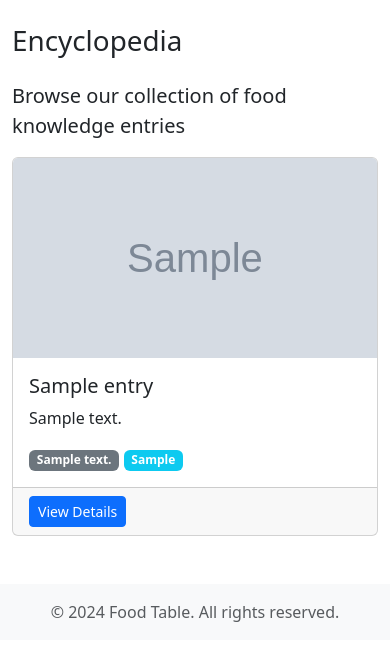
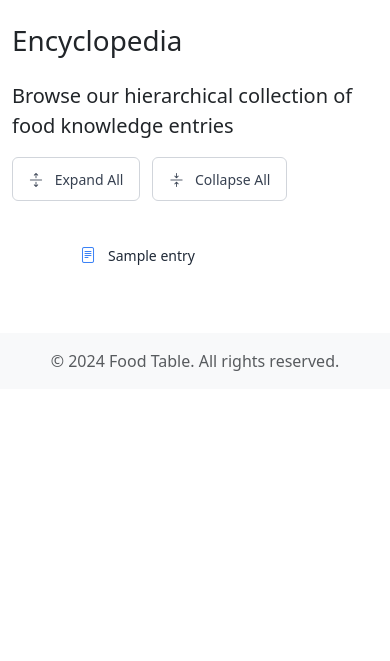
Before and after one commit to beeckusu/food-table, a Django app: template templates/encyclopedia/list.html in a window 390 px wide. Shown: the part 56-717 px from the top of the page. Run offline with Django 5.2, Linux system fonts and the light colour scheme; the template is opened without the code that fills it: most values are stand-ins (such as "Sample title", 1, 10 or a date in 2020); grey boxes marked "Sample" are stand-in pictures; data that the repository does not hold is empty.

Commit message:
FT-57: Implement core tree view HTML/CSS structure
- Created encyclopedia_tree.css with depth-based color coding
- Updated list.html template with tree structure markup
- Added Bootstrap Icons for folder/leaf/chevron indicators
- Implemented WCAG AA accessible design with ARIA roles
- Updated EncyclopediaListView to show only root entries
- Added STATICFILES_DIRS configuration for custom CSS

Features:
- 4-level color coding (Blue/Green/Amber/Gray)
- Expand/collapse controls (HTML structure ready for JS)
- Child count badges
- 44px touch targets for mobile
- Reduced motion and high contrast support

🤖 Generated with [Claude Code](https://claude.com/claude-code)

Co-Authored-By: Claude <noreply@anthropic.com>

```diff
--- a/config/settings.py
+++ b/config/settings.py
@@ -127,6 +127,7 @@ USE_TZ = True
 # https://docs.djangoproject.com/en/5.2/howto/static-files/
 
 STATIC_URL = 'static/'
+STATICFILES_DIRS = [BASE_DIR / 'static']
 
 # Media files
 MEDIA_ROOT = BASE_DIR / 'media'
--- /dev/null
+++ b/static/css/encyclopedia_tree.css
@@ -0,0 +1,277 @@
+/* Encyclopedia Tree View Styles */
+
+/* Tree Container */
+.encyclopedia-tree {
+    list-style: none;
+    padding: 0;
+    margin: 0;
+}
+
+.encyclopedia-tree ul {
+    list-style: none;
+    padding-left: 0;
+    margin: 0;
+}
+
+/* Tree Entry Base Styles */
+.tree-entry {
+    position: relative;
+    margin-bottom: 0.5rem;
+    border-radius: 0.375rem;
+    transition: all 0.2s ease;
+}
+
+.tree-entry-content {
+    display: flex;
+    align-items: center;
+    padding: 0.75rem 1rem;
+    min-height: 44px; /* WCAG mobile touch target */
+    gap: 0.75rem;
+}
+
+.tree-entry:hover {
+    transform: translateX(2px);
+}
+
+/* Depth-Based Color Coding (WCAG AA Compliant) */
+.tree-entry[data-depth="0"] {
+    border-left: 4px solid #1e40af; /* Deep Blue */
+    background: rgba(30, 64, 175, 0.05);
+}
+
+.tree-entry[data-depth="0"]:hover {
+    background: rgba(30, 64, 175, 0.1);
+}
+
+.tree-entry[data-depth="1"] {
+    border-left: 4px solid #059669; /* Green */
+    background: rgba(5, 150, 105, 0.05);
+    margin-left: 1.5rem;
+}
+
+.tree-entry[data-depth="1"]:hover {
+    background: rgba(5, 150, 105, 0.1);
+}
+
+.tree-entry[data-depth="2"] {
+    border-left: 4px solid #d97706; /* Amber */
+    background: rgba(217, 119, 6, 0.05);
+    margin-left: 3rem;
+}
+
+.tree-entry[data-depth="2"]:hover {
+    background: rgba(217, 119, 6, 0.1);
+}
+
+.tree-entry[data-depth="3"],
+.tree-entry[data-depth="4"],
+.tree-entry[data-depth="5"],
+.tree-entry[data-depth="6"],
+.tree-entry[data-depth="7"],
+.tree-entry[data-depth="8"],
+.tree-entry[data-depth="9"] {
+    border-left: 4px solid #6b7280; /* Gray */
+    background: rgba(107, 114, 128, 0.05);
+}
+
+.tree-entry[data-depth="3"]:hover,
+.tree-entry[data-depth="4"]:hover,
+.tree-entry[data-depth="5"]:hover,
+.tree-entry[data-depth="6"]:hover,
+.tree-entry[data-depth="7"]:hover,
+.tree-entry[data-depth="8"]:hover,
+.tree-entry[data-depth="9"]:hover {
+    background: rgba(107, 114, 128, 0.1);
+}
+
+.tree-entry[data-depth="3"] { margin-left: 4.5rem; }
+.tree-entry[data-depth="4"] { margin-left: 6rem; }
+.tree-entry[data-depth="5"] { margin-left: 7.5rem; }
+.tree-entry[data-depth="6"] { margin-left: 9rem; }
+.tree-entry[data-depth="7"] { margin-left: 10.5rem; }
+.tree-entry[data-depth="8"] { margin-left: 12rem; }
+.tree-entry[data-depth="9"] { margin-left: 13.5rem; }
+
+/* Expand/Collapse Button */
+.tree-toggle {
+    background: none;
+    border: none;
+    padding: 0.5rem;
+    cursor: pointer;
+    display: flex;
+    align-items: center;
+    justify-content: center;
+    min-width: 44px;
+    min-height: 44px;
+    border-radius: 0.25rem;
+    color: #4b5563;
+    transition: all 0.2s ease;
+}
+
+.tree-toggle:hover {
+    background: rgba(0, 0, 0, 0.05);
+    color: #1f2937;
+}
+
+.tree-toggle:focus {
+    outline: 2px solid #2563eb;
+    outline-offset: 2px;
+}
+
+.tree-toggle i {
+    font-size: 1rem;
+    transition: transform 0.2s ease;
+}
+
+/* Placeholder for entries without children */
+.tree-toggle-placeholder {
+    min-width: 44px;
+    min-height: 44px;
+}
+
+/* Entry Icons */
+.tree-icon {
+    font-size: 1.25rem;
+    min-width: 1.5rem;
+    text-align: center;
+    color: #6b7280;
+}
+
+.tree-icon.folder-icon {
+    color: #d97706;
+}
+
+.tree-icon.leaf-icon {
+    color: #3b82f6;
+}
+
+/* Entry Name Link */
+.tree-entry-link {
+    flex: 1;
+    text-decoration: none;
+    color: #1f2937;
+    font-weight: 500;
+    font-size: 1rem;
+    line-height: 1.5;
+}
+
+.tree-entry-link:hover {
+    color: #2563eb;
+    text-decoration: underline;
+}
+
+.tree-entry-link:focus {
+    outline: 2px solid #2563eb;
+    outline-offset: 2px;
+    border-radius: 0.25rem;
+}
+
+/* Child Count Badge */
+.child-count-badge {
+    background: #e5e7eb;
+    color: #374151;
+    padding: 0.25rem 0.5rem;
+    border-radius: 9999px;
+    font-size: 0.75rem;
+    font-weight: 600;
+    min-width: 24px;
+    text-align: center;
+}
+
+/* Children Container */
+.tree-children {
+    margin-top: 0.25rem;
+}
+
+.tree-children.collapsed {
+    display: none;
+}
+
+/* Control Buttons */
+.tree-controls {
+    display: flex;
+    gap: 0.75rem;
+    margin-bottom: 1.5rem;
+    flex-wrap: wrap;
+}
+
+.tree-control-btn {
+    padding: 0.5rem 1rem;
+    border: 1px solid #d1d5db;
+    background: white;
+    color: #374151;
+    border-radius: 0.375rem;
+    font-size: 0.875rem;
+    font-weight: 500;
+    cursor: pointer;
+    transition: all 0.2s ease;
+    min-height: 44px;
+}
+
+.tree-control-btn:hover {
+    background: #f3f4f6;
+    border-color: #9ca3af;
+}
+
+.tree-control-btn:focus {
+    outline: 2px solid #2563eb;
+    outline-offset: 2px;
+}
+
+.tree-control-btn i {
+    margin-right: 0.5rem;
+}
+
+/* Mobile Responsive Adjustments */
+@media (max-width: 768px) {
+    /* Reduce indentation on mobile */
+    .tree-entry[data-depth="1"] { margin-left: 1rem; }
+    .tree-entry[data-depth="2"] { margin-left: 2rem; }
+    .tree-entry[data-depth="3"] { margin-left: 3rem; }
+    .tree-entry[data-depth="4"] { margin-left: 4rem; }
+    .tree-entry[data-depth="5"] { margin-left: 5rem; }
+    .tree-entry[data-depth="6"] { margin-left: 6rem; }
+    .tree-entry[data-depth="7"] { margin-left: 7rem; }
+    .tree-entry[data-depth="8"] { margin-left: 8rem; }
+    .tree-entry[data-depth="9"] { margin-left: 9rem; }
+
+    .tree-entry-content {
+        padding: 0.5rem 0.75rem;
+        gap: 0.5rem;
+    }
+
+    .tree-entry-link {
+        font-size: 0.875rem;
+    }
+
+    .tree-icon {
+        font-size: 1rem;
+    }
+}
+
+/* Accessibility: High Contrast Mode Support */
+@media (prefers-contrast: high) {
+    .tree-entry[data-depth="0"] {
+        border-left-width: 6px;
+    }
+
+    .tree-entry[data-depth="1"],
+    .tree-entry[data-depth="2"],
+    .tree-entry[data-depth="3"] {
+        border-left-width: 5px;
+    }
+}
+
+/* Accessibility: Reduced Motion */
+@media (prefers-reduced-motion: reduce) {
+    .tree-entry,
+    .tree-toggle,
+    .tree-toggle i,
+    .tree-control-btn {
+        transition: none;
+    }
+
+    .tree-entry:hover {
+        transform: none;
+    }
+}
--- a/templates/encyclopedia/list.html
+++ b/templates/encyclopedia/list.html
@@ -1,103 +1,88 @@
 {% extends 'base.html' %}
+{% load static %}
 
 {% block title %}Encyclopedia - Food Table{% endblock %}
+
+{% block extra_css %}
+<link rel="stylesheet" href="{% static 'css/encyclopedia_tree.css' %}">
+{% endblock %}
 
 {% block content %}
 <div class="row">
     <div class="col-12">
         <h1 class="mb-4">Encyclopedia</h1>
-        <p class="lead">Browse our collection of food knowledge entries</p>
+        <p class="lead">Browse our hierarchical collection of food knowledge entries</p>
     </div>
 </div>
 
-<!-- Entries Grid -->
-<div class="row row-cols-1 row-cols-md-2 row-cols-lg-3 g-4">
-    {% for entry in entries %}
-    <div class="col">
-        <div class="card h-100">
-            {% if entry.images.all.0 %}
-            <img src="{{ entry.images.all.0.image.url }}" class="card-img-top" alt="{{ entry.name }}" style="height: 200px; object-fit: cover;">
-            {% else %}
-            <div class="card-img-top bg-light d-flex align-items-center justify-content-center" style="height: 200px;">
-                <span class="text-muted">No image</span>
+{% if entries %}
+<!-- Tree Controls -->
+<div class="tree-controls">
+    <button type="button" class="tree-control-btn" id="expand-all-btn" aria-label="Expand all entries">
+        <i class="bi bi-arrows-expand" aria-hidden="true"></i>
+        Expand All
+    </button>
+    <button type="button" class="tree-control-btn" id="collapse-all-btn" aria-label="Collapse all entries">
+        <i class="bi bi-arrows-collapse" aria-hidden="true"></i>
+        Collapse All
+    </button>
+</div>
+
+<!-- Tree View -->
+<div role="tree" aria-label="Encyclopedia entries hierarchical view">
+    <ul class="encyclopedia-tree">
+        {% for entry in entries %}
+        <li class="tree-entry" data-depth="{{ entry.depth }}" role="treeitem" aria-expanded="false">
+            <div class="tree-entry-content">
+                <!-- Expand/Collapse Toggle or Placeholder -->
+                {% if entry.has_children %}
+                <button type="button"
+                        class="tree-toggle"
+                        aria-label="Expand {{ entry.name }}"
+                        data-entry-id="{{ entry.id }}">
+                    <i class="bi bi-chevron-right" aria-hidden="true"></i>
+                </button>
+                {% else %}
+                <div class="tree-toggle-placeholder" aria-hidden="true"></div>
+                {% endif %}
+
+                <!-- Entry Icon -->
+                {% if entry.has_children %}
+                <i class="bi bi-folder tree-icon folder-icon" aria-hidden="true"></i>
+                {% else %}
+                <i class="bi bi-file-text tree-icon leaf-icon" aria-hidden="true"></i>
+                {% endif %}
+
+                <!-- Entry Name (Link) -->
+                <a href="{% url 'content:encyclopedia_detail' entry.slug %}"
+                   class="tree-entry-link">
+                    {{ entry.name }}
+                </a>
+
+                <!-- Child Count Badge -->
+                {% if entry.has_children %}
+                <span class="child-count-badge"
+                      aria-label="{{ entry.children_count }} child entries">
+                    {{ entry.children_count }}
+                </span>
+                {% endif %}
+            </div>
+
+            <!-- Children Container (Initially Collapsed) -->
+            {% if entry.has_children %}
+            <div class="tree-children collapsed"
+                 id="children-{{ entry.id }}"
+                 role="group">
+                <!-- Children will be loaded here (future JS implementation) -->
             </div>
             {% endif %}
-            <div class="card-body">
-                <h5 class="card-title">{{ entry.name }}</h5>
-                <p class="card-text">
-                    {{ entry.description|truncatewords:20 }}
-                </p>
-                {% if entry.cuisine_type %}
-                <span class="badge bg-secondary">{{ entry.cuisine_type }}</span>
-                {% endif %}
-                {% if entry.dish_category %}
-                <span class="badge bg-info">{{ entry.dish_category }}</span>
-                {% endif %}
-            </div>
-            <div class="card-footer">
-                <a href="{% url 'content:encyclopedia_detail' entry.slug %}" class="btn btn-primary btn-sm">View Details</a>
-            </div>
-        </div>
-    </div>
-    {% empty %}
-    <div class="col-12">
-        <div class="alert alert-info">
-            No encyclopedia entries found. Create some entries in the admin panel to get started.
-        </div>
-    </div>
-    {% endfor %}
+        </li>
+        {% endfor %}
+    </ul>
 </div>
-
-<!-- Pagination -->
-{% if is_paginated %}
-<nav aria-label="Page navigation" class="mt-4">
-    <ul class="pagination justify-content-center">
-        {% if page_obj.has_previous %}
-        <li class="page-item">
-            <a class="page-link" href="?page=1" aria-label="First">
-                <span aria-hidden="true">&laquo;&laquo;</span>
-            </a>
-        </li>
-        <li class="page-item">
-            <a class="page-link" href="?page={{ page_obj.previous_page_number }}" aria-label="Previous">
-                <span aria-hidden="true">&laquo;</span>
-            </a>
-        </li>
-        {% else %}
-        <li class="page-item disabled">
-            <span class="page-link">&laquo;&laquo;</span>
-        </li>
-        <li class="page-item disabled">
-            <span class="page-link">&laquo;</span>
-        </li>
-        {% endif %}
-
-        <li class="page-item active">
-            <span class="page-link">
-                Page {{ page_obj.number }} of {{ page_obj.paginator.num_pages }}
-            </span>
-        </li>
-
-        {% if page_obj.has_next %}
-        <li class="page-item">
-            <a class="page-link" href="?page={{ page_obj.next_page_number }}" aria-label="Next">
-                <span aria-hidden="true">&raquo;</span>
-            </a>
-        </li>
-        <li class="page-item">
-            <a class="page-link" href="?page={{ page_obj.paginator.num_pages }}" aria-label="Last">
-                <span aria-hidden="true">&raquo;&raquo;</span>
-            </a>
-        </li>
-        {% else %}
-        <li class="page-item disabled">
-            <span class="page-link">&raquo;</span>
-        </li>
-        <li class="page-item disabled">
-            <span class="page-link">&raquo;&raquo;</span>
-        </li>
-        {% endif %}
-    </ul>
-</nav>
+{% else %}
+<div class="alert alert-info">
+    No encyclopedia entries found. Create some entries in the admin panel to get started.
+</div>
 {% endif %}
 {% endblock %}
```
Also changed, not shown: content/views/encyclopedia_list.py (+30 -6 lines).
